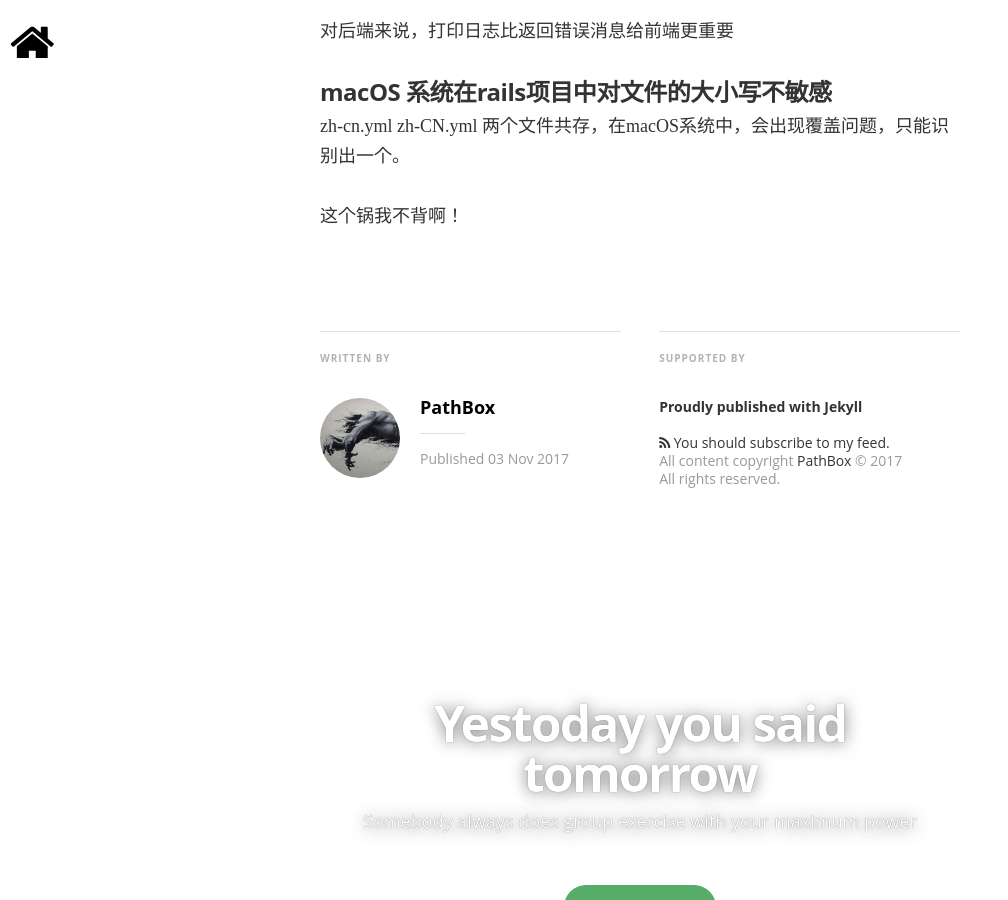
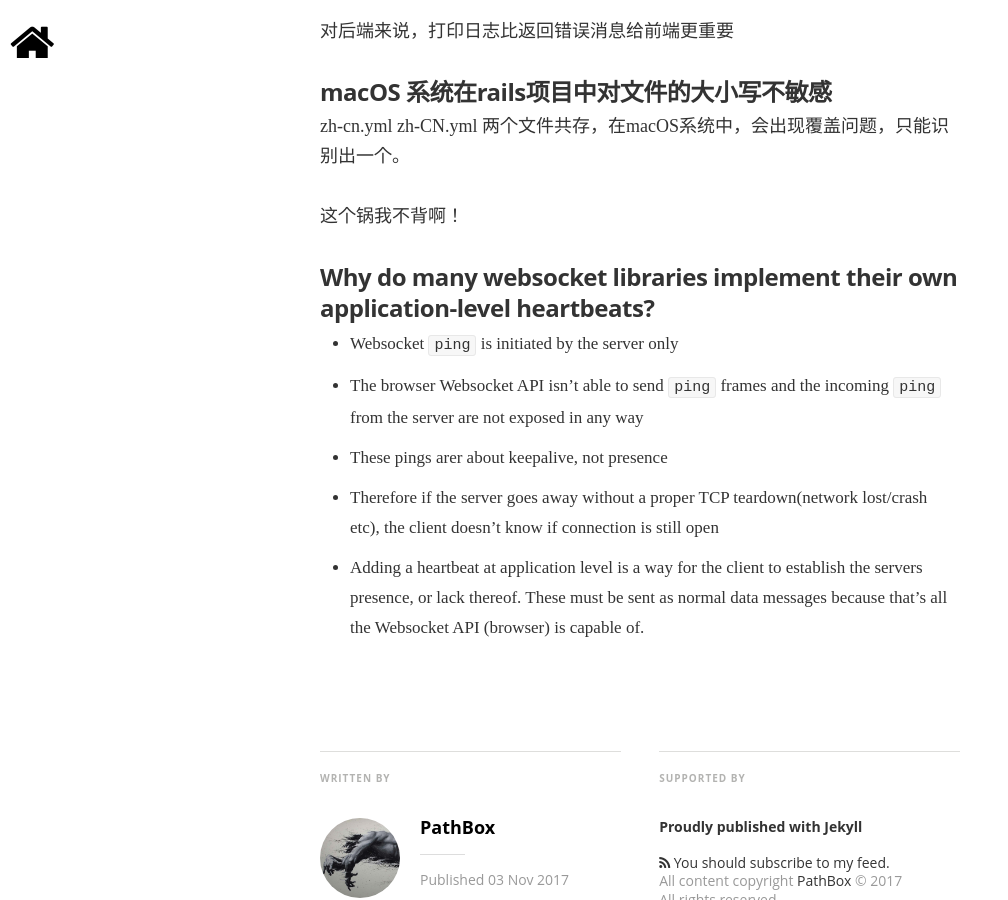
Before and after one commit to pathbox/pathbox.github.io, a Jekyll site: the page built from _posts/2017-11-03-work-summary-in-Udesk-ten.md, in a window 1280 px wide and 900 px high, scrolled down 7486 px. Shown: the whole window, without its empty margins (0-1008 px from the left). Built offline with Jekyll 4.4.1, drawn with Linux system fonts in a browser that asks for light colours; nearby versions of some CDN libraries; some web fonts are replaced; comment, search, counter and statistics services are not loaded.

Commit message:
Why do many websocket libraries implement their own application-level heartbeats?

```diff
--- a/_posts/2017-11-03-work-summary-in-Udesk-ten.md
+++ b/_posts/2017-11-03-work-summary-in-Udesk-ten.md
@@ -197,3 +197,11 @@ http://www.jianshu.com/p/4a58761d758f
 zh-cn.yml zh-CN.yml 两个文件共存，在macOS系统中，会出现覆盖问题，只能识别出一个。
 
 这个锅我不背啊！
+
+##### Why do many websocket libraries implement their own application-level heartbeats?
+
++ Websocket `ping` is initiated by the server only
++ The browser Websocket API isn't able to send `ping` frames and the incoming `ping` from the server are not exposed in any way
++ These pings arer about keepalive, not presence
++ Therefore if the server goes away without a proper TCP teardown(network lost/crash etc), the client doesn't know if connection is still open
++ Adding a heartbeat at application level is a way for the client to establish the servers presence, or lack thereof. These must be sent as normal data messages because that's all the Websocket API (browser) is capable of.
```
